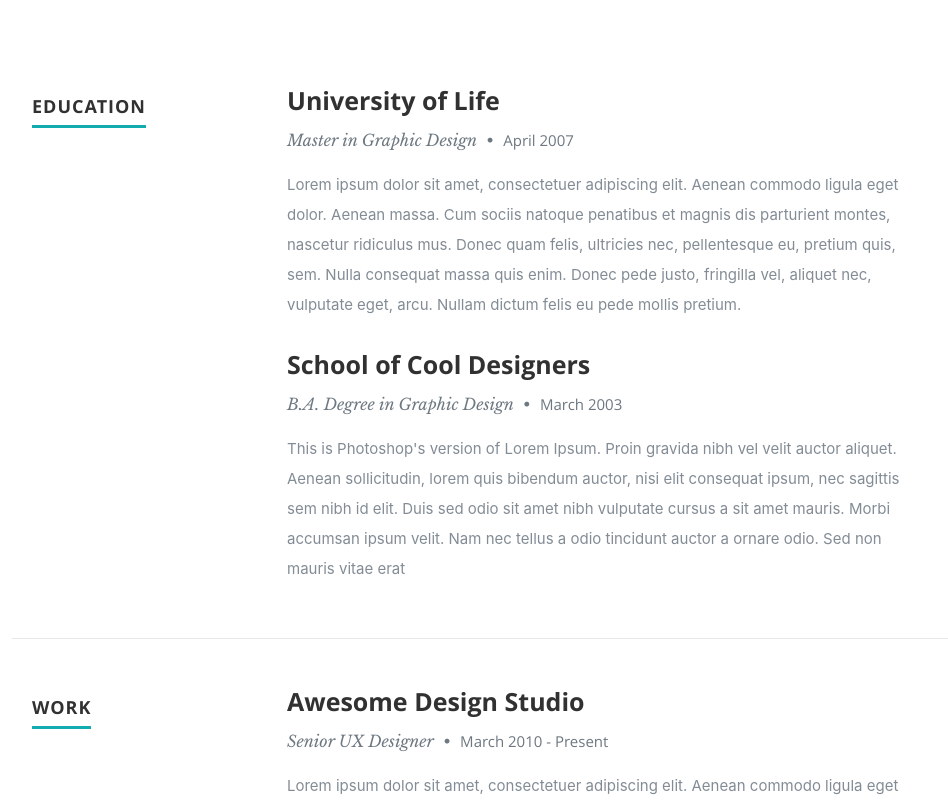
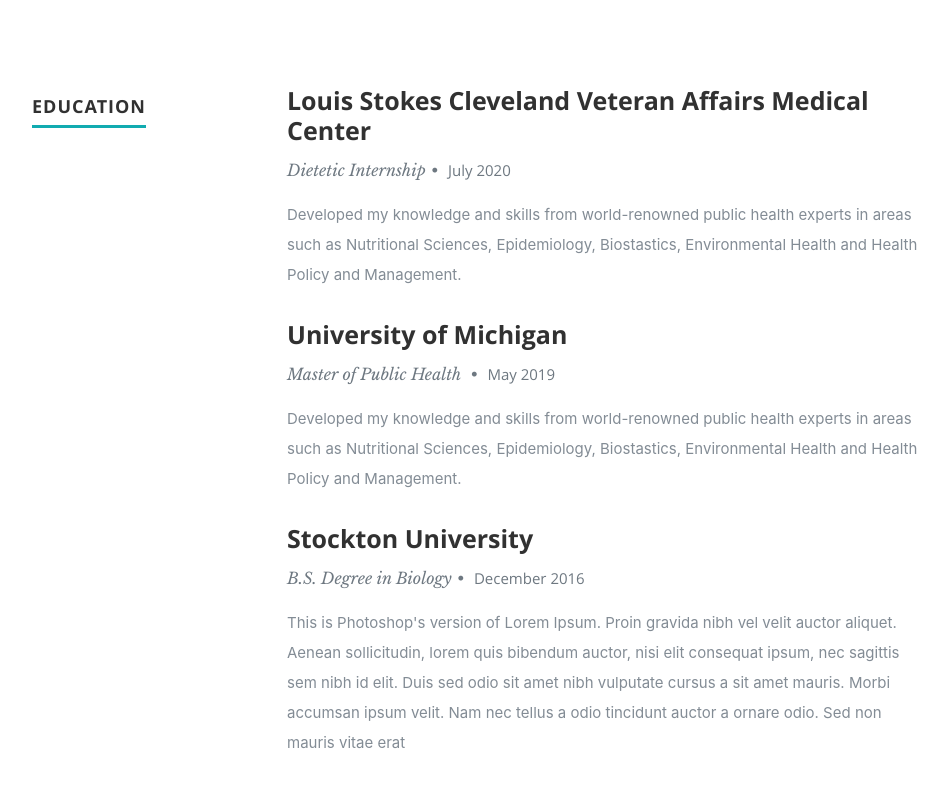
Before and after one commit to cristianordonez/resume, a React (Create React App) app: page / in a window 1280 px wide. Shown: the part 1500-2300 px from the top of the page, without its empty margins (118-1066 px from the left). Built offline with nearby package versions, Linux system fonts and the light colour scheme.

Commit message:
changed most of the stuff for education part of  my resume page

```diff
--- a/src/components/resume/resume.js
+++ b/src/components/resume/resume.js
@@ -18,20 +18,31 @@ export default class Resume extends Component {
             <div className="nine columns main-col">
               <div className="row item">
                 <div className="twelve columns">
-                  <h3>University of Life</h3>
-                  <p className="info">Master in Graphic Design <span>•</span> <em className="date">April 2007</em></p>
+                  <h3>Louis Stokes Cleveland Veteran Affairs Medical Center</h3>
+                  <p className="info">Dietetic Internship<span>•</span> <em className="date">July 2020</em></p>
                   <p>
-                    Lorem ipsum dolor sit amet, consectetuer adipiscing elit. Aenean commodo ligula eget dolor. Aenean massa.
-                    Cum sociis natoque penatibus et magnis dis parturient montes, nascetur ridiculus mus. Donec quam felis,
-                    ultricies nec, pellentesque eu, pretium quis, sem. Nulla consequat massa quis enim.
-                    Donec pede justo, fringilla vel, aliquet nec, vulputate eget, arcu. Nullam dictum felis eu pede mollis pretium.
+                 Developed my knowledge and skills from world-renowned public health experts in areas such as Nutritional Sciences, Epidemiology, Biostastics, Environmental Health and Health Policy and Management.
                   </p>
                 </div>
               </div> {/* item end */}
+
+
+
               <div className="row item">
                 <div className="twelve columns">
-                  <h3>School of Cool Designers</h3>
-                  <p className="info">B.A. Degree in Graphic Design <span>•</span> <em className="date">March 2003</em></p>
+                  <h3>University of Michigan</h3>
+                  <p className="info">Master of Public Health <span>•</span> <em className="date">May 2019</em></p>
+                  <p>
+                 Developed my knowledge and skills from world-renowned public health experts in areas such as Nutritional Sciences, Epidemiology, Biostastics, Environmental Health and Health Policy and Management.
+                  </p>
+                </div>
+              </div> {/* item end */}
+
+
+              <div className="row item">
+                <div className="twelve columns">
+                  <h3>Stockton University</h3>
+                  <p className="info">B.S. Degree in Biology<span>•</span> <em className="date">December 2016</em></p>
                   <p>
                     This is Photoshop's version  of Lorem Ipsum. Proin gravida nibh vel velit auctor aliquet.
                     Aenean sollicitudin, lorem quis bibendum auctor, nisi elit consequat ipsum, nec sagittis sem
```
